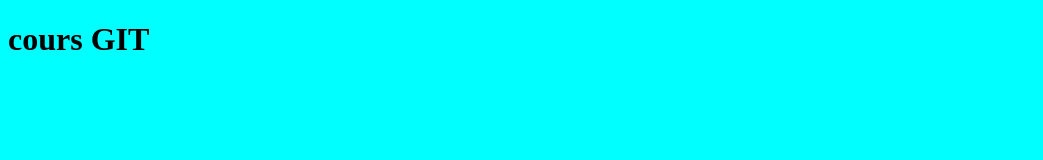
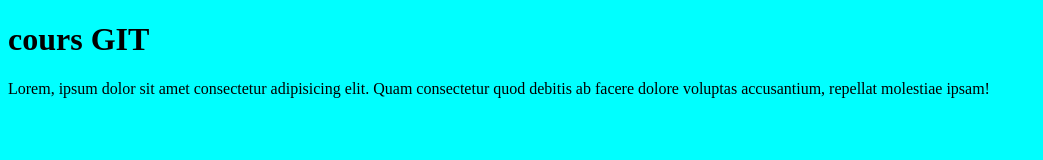
Before and after one commit to eelDigit/dwwm30_git2, a plain HTML site: page index.html in a window 1280 px wide. Shown: the whole page, without its empty margins (0-1043 px from the left). Drawn offline with Linux system fonts and the light colour scheme.

Commit message:
add paragraph

```diff
--- a/index.html
+++ b/index.html
@@ -11,6 +11,7 @@
 <body>
 
     <h1>cours GIT</h1>
+    <p>Lorem, ipsum dolor sit amet consectetur adipisicing elit. Quam consectetur quod debitis ab facere dolore voluptas accusantium, repellat molestiae ipsam!</p>
 
 </body>
 </html>
```
